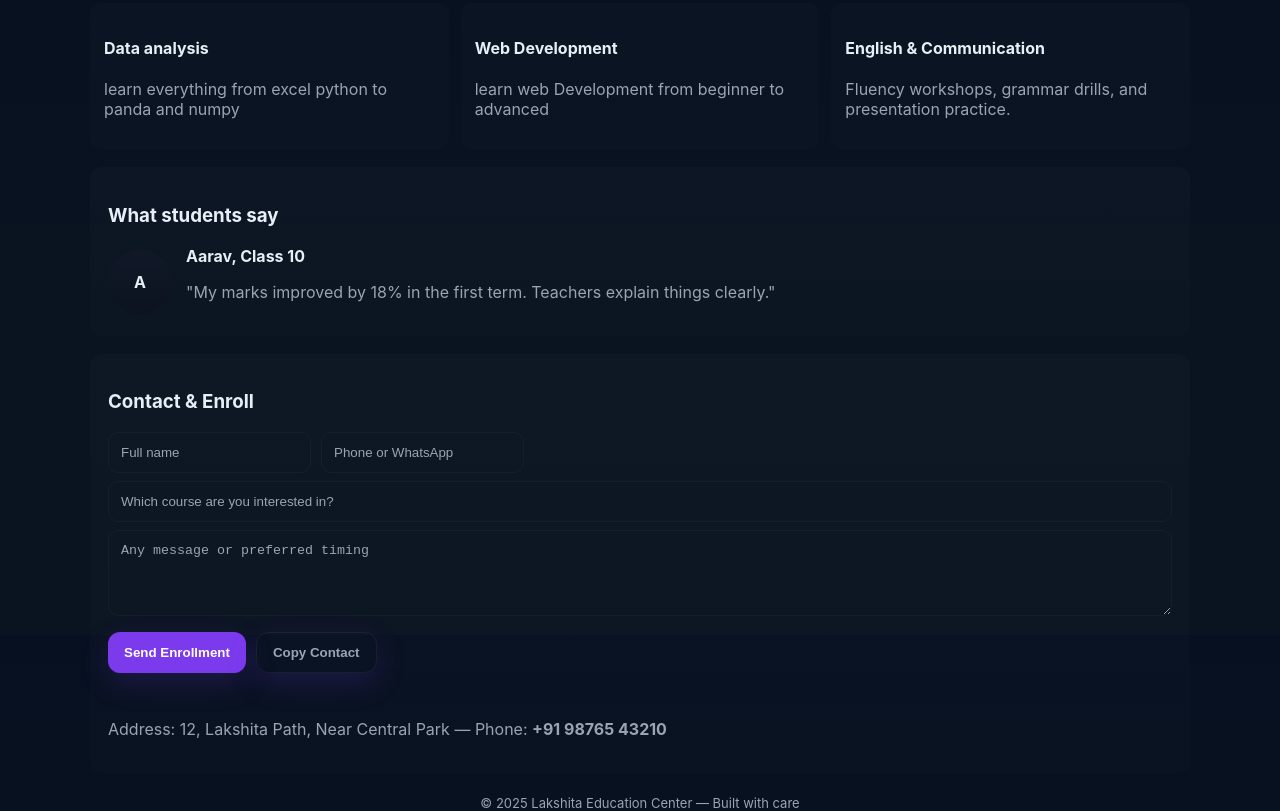
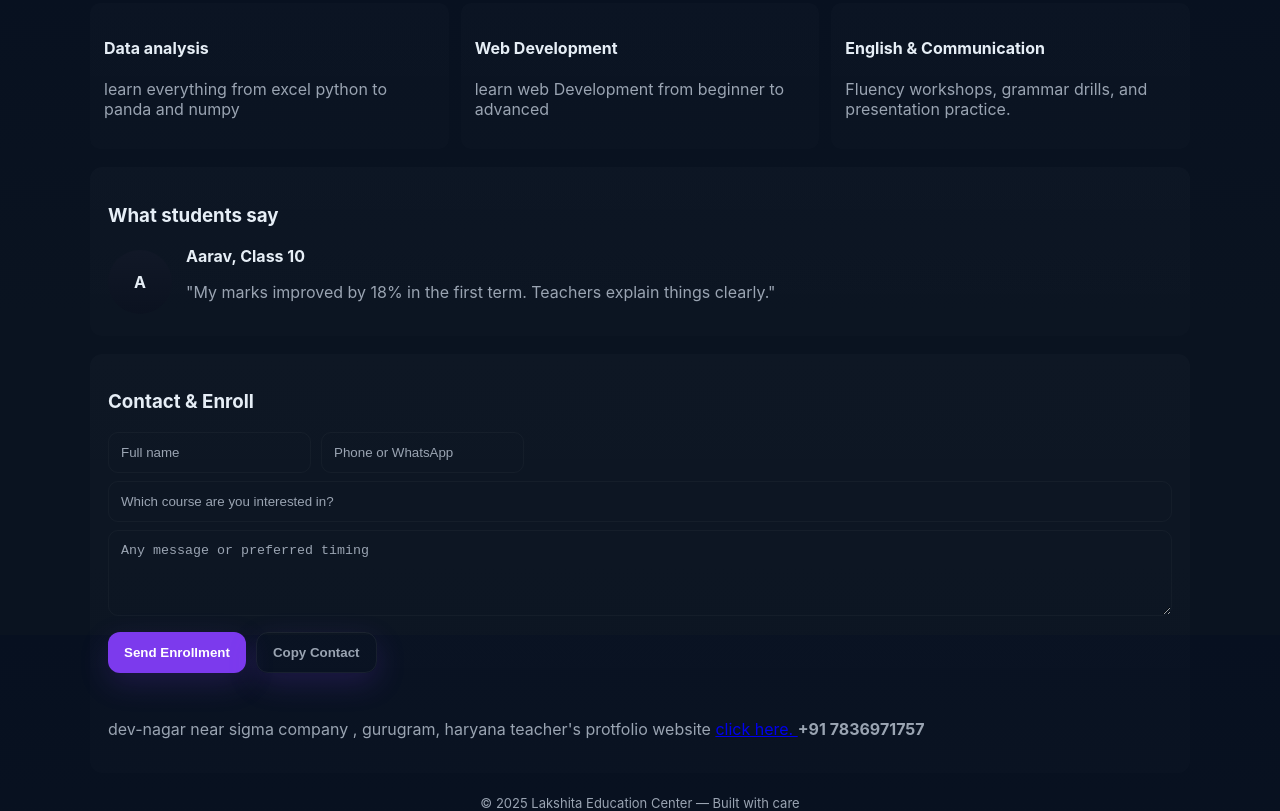
Before and after one commit to dev-3438/my-education-center-website, a plain HTML site: page index.html in a window 1280 px wide. Shown: the part 965-1776 px from the top of the page. Drawn offline with Linux system fonts and the light colour scheme.

Commit message:
added teacher's protfolio link

```diff
--- a/index.html
+++ b/index.html
@@ -197,7 +197,7 @@
           </div>
           <p id="formmsg" class="muted" style="margin-top:10px"></p>
         </form>
-        <p class="muted" style="margin-top:12px">Address: 12, Lakshita Path, Near Central Park — Phone: <strong id="phoneNum">+91 98765 43210</strong></p>
+        <p class="muted" style="margin-top:12px">dev-nagar near sigma company , gurugram, haryana teacher's protfolio website <a href="https://dev-3438.github.io/protfolio-website/">click here. </a> <strong id="phoneNum">+91 7836971757</strong></p>
       </section>
 
       <footer class="reveal">
@@ -205,6 +205,7 @@
       </footer>
     </div>
   </div>
+
 
   <script>
     // small helpers
@@ -222,5 +223,6 @@
     // set year
     document.getElementById('year').textContent=new Date().getFullYear();
   </script>
+
 </body>
 </html>
```
